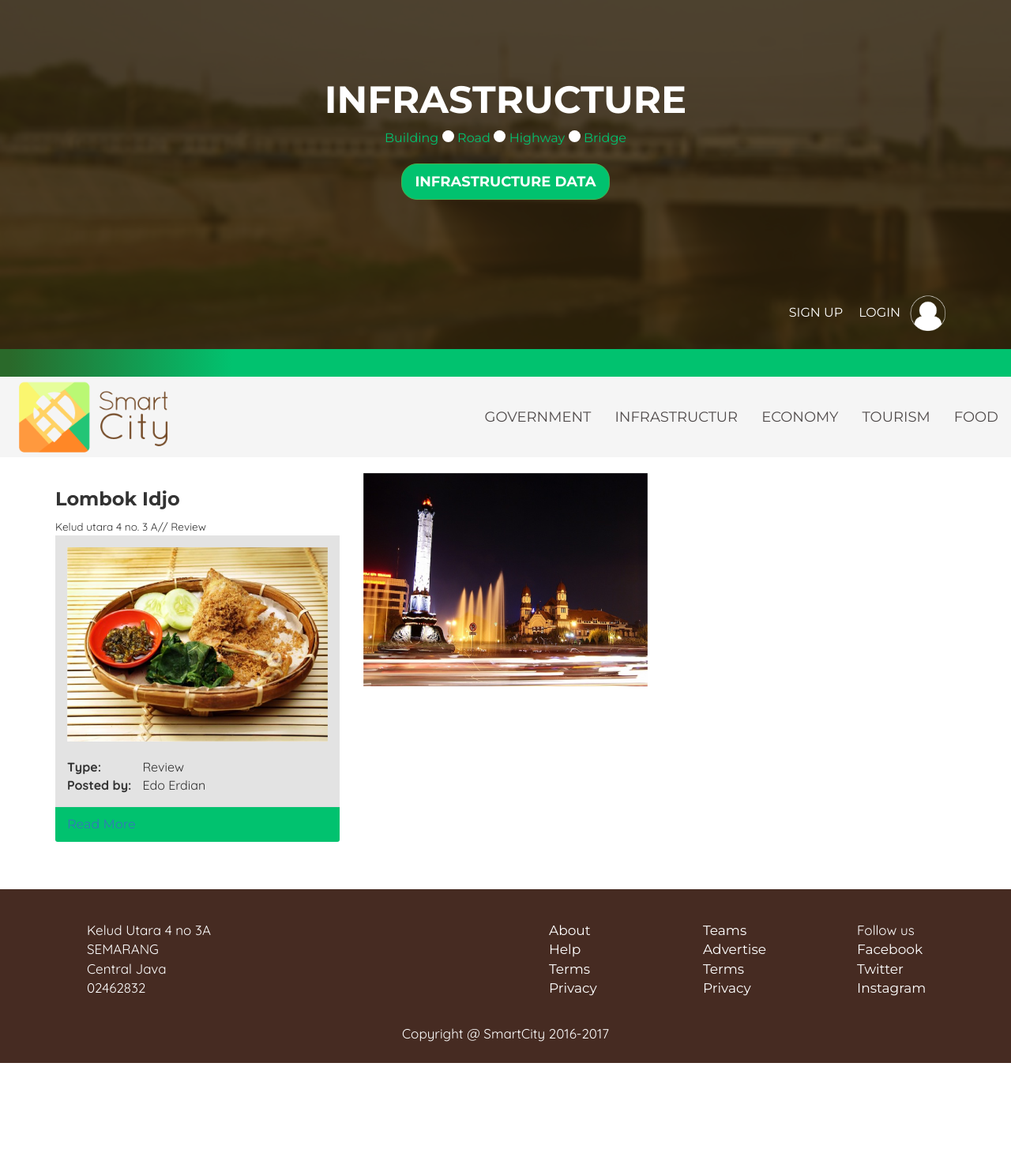
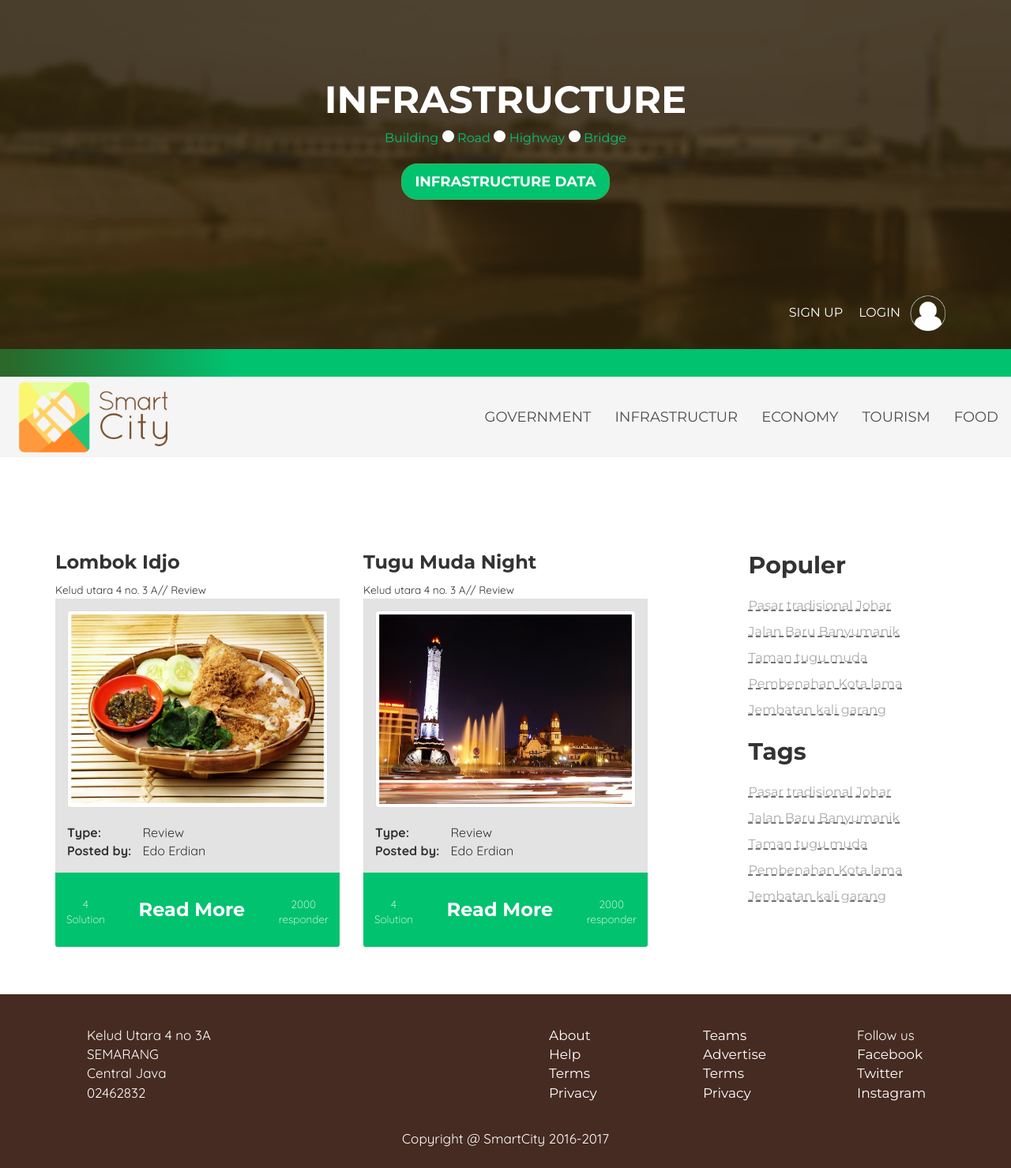
Before and after one commit to rolis19/cityHelp, a PHP site: page /infrastructure.html in a window 1280 px wide. Shown: the whole page at 79% size. Before the commit the page ends 1346 px from the top, so only its background shows below. Run offline with PHP 8.4, Linux system fonts and the light colour scheme; some libraries are stand-ins or nearby versions.

Commit message:
Enhance infrastrcuture

```diff
--- a/css/infrastructure.css
+++ b/css/infrastructure.css
@@ -1,4 +1,8 @@
 
+.main-post{
+	margin-bottom: 60px;
+	margin-top: 100px;
+}
 .categ-menu {
 	padding-bottom: 20px;
 }
@@ -19,6 +23,12 @@
 }
 .panel-footer {
 	background: #01C26F;
+	color: #FFF;
+	padding: 30px 14px;
+}
+.panel-footer a {
+	color: #FFF;
+	text-decoration: none;
 }
 .panel-body table {
 	margin-top: 20px;
@@ -29,3 +39,39 @@
 .headli {
 	font-weight: bold;
 }
+.solution {
+	float: left;
+	font-weight: 300;
+}
+.respond {
+	float: right;
+	font-weight: 300;
+}
+.readmore {
+	font-weight: 700;
+	font-size: 24px;
+}
+
+/*---- Sidebar Start here ----------*/
+.sidebar {
+	height: 480px;
+}
+.sidebar ul {
+	margin-top: 18px;
+}
+.sidebar ul li{
+	font-weight: 300;
+	list-style: none;
+	line-height: 2;
+	text-indent: -40px;
+}
+.sidebar ul li a{
+	font-weight: 300;
+	text-decoration: underline dashed #444;
+	color: #AAA;
+}
+.sidebar ul li a:hover{
+	text-decoration: none;
+	text-decoration: underline dashed #D5D6D5;
+	color: #D5D6D5;
+}
--- a/infrastructure.html
+++ b/infrastructure.html
@@ -50,13 +50,13 @@
 				</ul>
 			</div>
 		</nav>
-			<div class="container" style="margin-bottom: 60px">
+			<div class="container main-post	">
 				<div class="row">
 					<div class="col-md-4">
 						<h3>Lombok Idjo</h3>
 						<small>Kelud utara 4 no. 3 A// Review</small>
 						<div class="panel-body">
-							<img src="img/prob2.png" alt="" class="img-responsive">
+							<img src="img/prob2.png" alt="" class="img-responsive img-thumbnail">
 							<table>
 								<tr>
 									<td class="headli">Type: </td>
@@ -64,18 +64,57 @@
 								</tr>
 								<tr>
 									<td class="headli">Posted by: </td>
-									<td>Edo Erdian</td>
+									<td>Edo Erdian	</td>
 								</tr>
 							</table>
 						</div>
-						<div class="panel-footer">
-							<a href="#">Read More</a>
+						<div class="panel-footer text-center">
+							<small class="solution">4 <br>Solution</small>
+							<a href="#" class="readmore">Read More</a>
+							<small class="respond">2000 <br> responder</small>
 						</div>
 					</div>
 					<div class="col-md-4">
-						<img src="img/prob3.png" alt="" class="img-responsive">
+						<h3>Tugu Muda Night</h3>
+						<small>Kelud utara 4 no. 3 A// Review</small>
+						<div class="panel-body">
+							<img src="img/prob3.png" alt="" class="img-responsive img-thumbnail">
+							<table>
+								<tr>
+									<td class="headli">Type: </td>
+									<td>Review</td>
+								</tr>
+								<tr>
+									<td class="headli">Posted by: </td>
+									<td>Edo Erdian	</td>
+								</tr>
+							</table>
+						</div>
+						<div class="panel-footer text-center">
+							<small class="solution">4 <br>Solution</small>
+							<a href="#" class="readmore">Read More</a>
+							<small class="respond">2000 <br> responder</small>
+						</div>
 					</div>
-					<div class="col-md-2"></div>
+					<div class="col-md-3 col-md-offset-1 sidebar">
+						<h2>Populer</h2>
+						<ul>
+							<li><a href="#">Pasar tradisional Johar</a></li>
+							<li><a href="#">Jalan Baru Banyumanik</a></li>
+							<li><a href="#">Taman tugu muda</a></li>
+							<li><a href="#">Pembenahan Kota lama</a></li>
+							<li><a href="#">Jembatan kali garang</a></li>
+						</ul>
+
+						<h2>Tags</h2>
+						<ul>
+							<li><a href="#">Pasar tradisional Johar</a></li>
+							<li><a href="#">Jalan Baru Banyumanik</a></li>
+							<li><a href="#">Taman tugu muda</a></li>
+							<li><a href="#">Pembenahan Kota lama</a></li>
+							<li><a href="#">Jembatan kali garang</a></li>
+						</ul>
+					</div>
 				</div>
 			</div>
 
```
